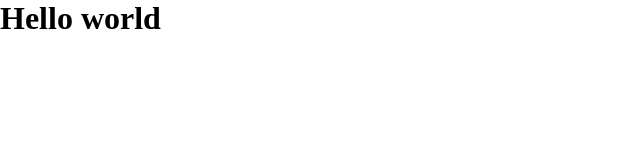
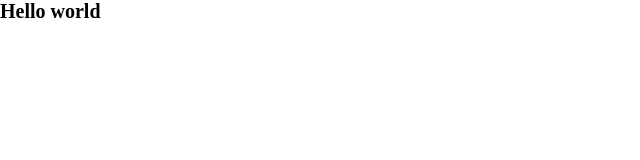
Before and after one commit to HyoJuns/Teamportfoliohomepage, a plain HTML site: page index.html in a window 1280 px wide. Shown: the whole page, without its empty margins (0-640 px from the left). Drawn offline with Linux system fonts and the light colour scheme.

Commit message:
Update style.css

```diff
--- a/src/styles/style.css
+++ b/src/styles/style.css
@@ -4,3 +4,8 @@
     padding : 0;
     box-sizing: border-box;
 }
+
+html
+{
+    font-size: 62.5%;
+}
```
